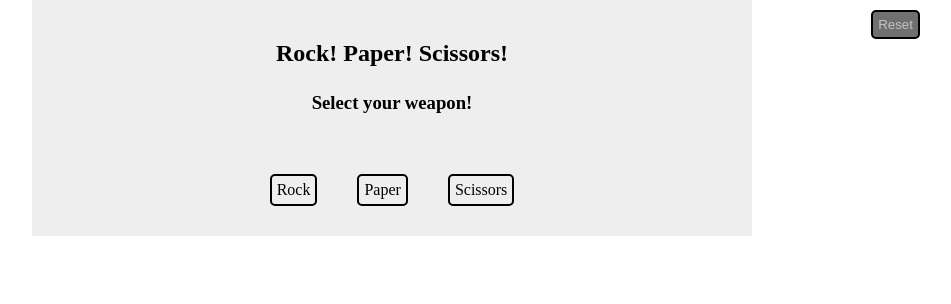
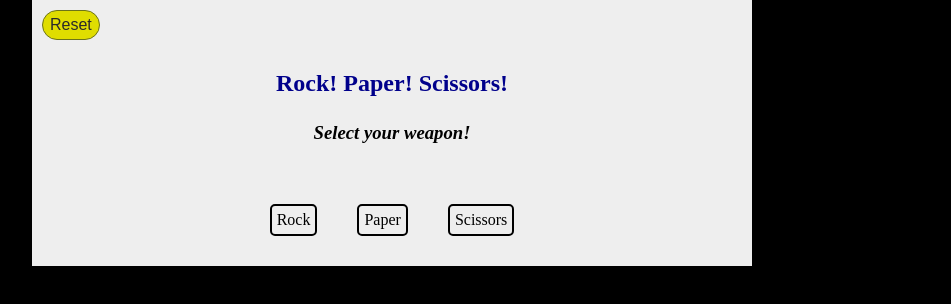
Before and after one commit to victorinspace/vanillajs-rock-paper-scissors, a plain HTML site: page index.html in a window 1280 px wide. Both pictures are taken after a click on the button "Reset". Shown: the whole page, without its empty margins (248-1199 px from the left). Drawn offline with Linux system fonts and the light colour scheme.

Commit message:
Player can completely restart the game.

```diff
--- a/script.js
+++ b/script.js
@@ -1,28 +1,35 @@
+// TODO:
+// - Generate AI response / weapon select
+// - Provide player feedback:
+//     - What did they pick?
+//     - What did the computer pick?
+//     - What was the outcome?
+
+const generateAISelection = function () {
+  return Math.floor(Math.random() * Math.floor(3));
+};
+
 const activateGame = function (e) {
   e.preventDefault;
-  let weaponSelected = e.target.id;
-  console.log(` Weapon Selected: ${weaponSelected}`);
 
-  let showWeapons = (document.querySelector(".game-table").innerHTML = `
-    <div>
-      <h1 class="show-weapon-selected">${weaponSelected}</h1>
-    </div>
-    <div>
-      <h1 class="AI-selected">Your enemy has selected: WEAPON_ITEM</h1>
-    </div>
-  `);
+  let playerSelectedWeapon = e.target.id;
+
+  console.log(`Weapon Selected: ${playerSelectedWeapon}`);
+
+  let gameTable = document.getElementById("weapon-locker");
+  gameTable.style.display = "none";
 };
 
 const resetGame = function (e) {
   e.preventDefault;
-  console.log("game reset");
-  document.querySelector(".game-table").innerHTML = `
-    <div id="weapon-locker" class="weapon-locker">
-      <span id="rock" class="weapon">Rock</span>
-      <span id="paper" class="weapon">Paper</span>
-      <span id="scissors" class="weapon">Scissors</span>
-    </div>
-  `;
+
+  console.log("Game Reset");
+
+  let gameTable = document.getElementById("weapon-locker");
+
+  if (gameTable.style.display === "none") {
+    gameTable.style.display = "flex";
+  }
 };
 
 let rock = document.getElementById("rock");
--- a/style.css
+++ b/style.css
@@ -1,6 +1,10 @@
 * {
   padding: 0;
   margin: 0;
+}
+
+body {
+  background-color: black;
 }
 
 .content {
@@ -11,24 +15,29 @@
 }
 
 .reset-button {
-  position: absolute;
-  background-color: rgb(112, 112, 112);
-  color: rgb(195, 195, 195);
-  right: 112px;
-  padding: 5px;
+  background-color: rgb(224, 221, 0);
+  color: rgb(42, 42, 42);
+  padding: 5px 7px;
   border-style: none;
-  border: 2px solid black;
-  border-radius: 5px;
+  border: 1px solid rgb(109, 116, 25);
+  border-radius: 30px;
+  font-size: medium;
 }
 
 .header {
   margin: 30px 0 25px;
   text-align: center;
+  color: darkblue;
 }
 
 .instructions {
   margin-bottom: 40px;
   text-align: center;
+  font-style: italic;
+}
+
+#weapon-locker {
+  display: flex;
 }
 
 .weapon-locker {
```
